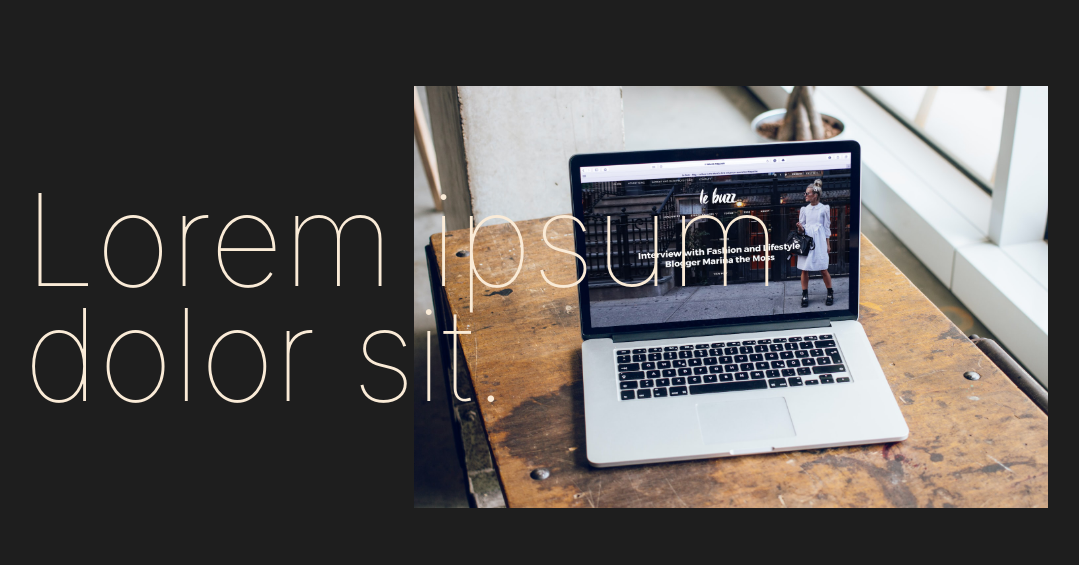
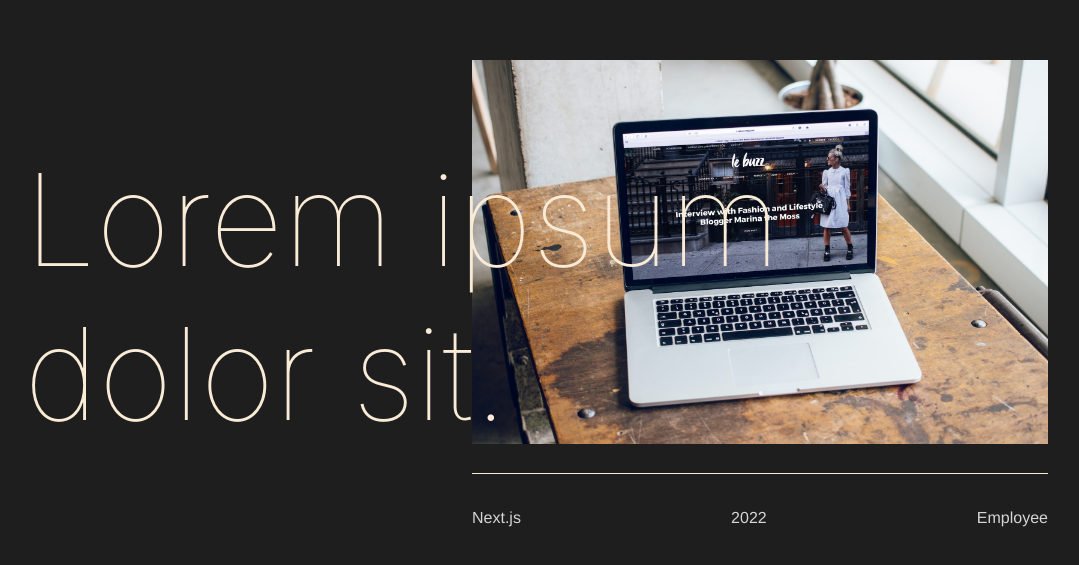
Before and after one commit to IvanSmiths/tutorial-horizontal-scroll-nextjs, a Next.js app: page / in a window 1280 px wide. Shown: the part 903-1468 px from the top of the page, without its empty margins (104-1183 px from the left). Built offline with nearby package versions, Linux system fonts and the light colour scheme.

Commit message:
finish structure works

```diff
--- a/components/Works.js
+++ b/components/Works.js
@@ -8,8 +8,16 @@ function Works() {
         <div className="work__copy">
           <h2>Lorem ipsum dolor sit.</h2>
         </div>
-        <div className="work__content">
-          <img src="/work.jpg" alt="work" />
+        <div className="work__content-outer">
+          <div className="work__content-inner">
+            <img src="/work.jpg" alt="work" />
+            <span className="work__line"></span>
+            <div className="work__details">
+              <h3>Next.js</h3>
+              <h3>2022</h3>
+              <h3>Employee</h3>
+            </div>
+          </div>
         </div>
       </div>
     </section>
--- a/styles/globals.css
+++ b/styles/globals.css
@@ -32,7 +32,7 @@ h1 {
   color: antiquewhite;
   font-size: clamp(4rem, 15vw, 22rem);
   font-weight: 100;
-  line-height: clamp(4rem, 14vw, 22rem);
+  line-height: clamp(4rem, 15vw, 22rem);
 }
 
 h2 {
@@ -41,7 +41,7 @@ h2 {
   color: antiquewhite;
   font-size: clamp(4rem, 10vw, 22rem);
   font-weight: 100;
-  line-height: clamp(4rem, 9vw, 22rem);
+  line-height: clamp(4rem, 12vw, 22rem);
 }
 
 * {
@@ -50,14 +50,18 @@ h2 {
 
 .navbar {
   position: fixed;
+  z-index: 2;
   top: 0;
   width: 100%;
   padding: 1rem var(--layout);
   display: flex;
   justify-content: space-between;
   align-items: center;
-  font-size: 15px;
+}
+
+.navbar {
   font-size: clamp(0.8rem, 1.3vw, 1rem);
+  font-weight: 100;
 }
 
 .navbar__links {
@@ -88,14 +92,42 @@ h2 {
   width: 60%;
 }
 
-.work__content {
+.work__content-outer {
   height: 100%;
   padding-right: var(--layout);
   display: flex;
-  justify-content: flex-end;
-  align-items: center;
+  flex-direction: column;
+  justify-content: center;
+  align-items: flex-end;
 }
 
-.work__content img {
-  width: 55%;
+.work__content-inner {
+  display: flex;
+  flex-direction: column;
+  justify-content: center;
+  width: 50%;
+  align-items: flex-end;
 }
+
+.work__content-inner img {
+  width: 100%;
+}
+
+.work__line {
+  height: 1px;
+  background-color: antiquewhite;
+  width: 100%;
+  margin: var(--m-small) 0;
+}
+
+.work__details {
+  width: 100%;
+  display: flex;
+  justify-content: space-between;
+}
+
+.work__details h3 {
+  font-size: clamp(0.8rem, 1.3vw, 1rem);
+  font-weight: 100;
+  line-height: 0;
+}
```
